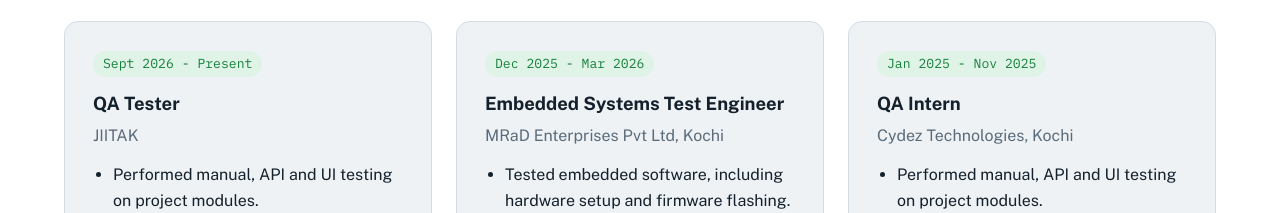
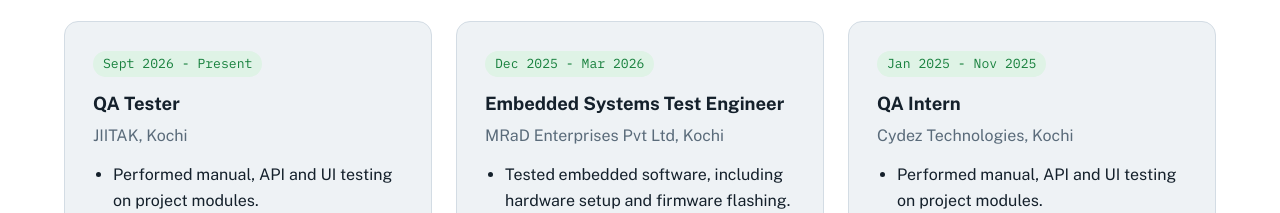
Before and after one commit to Alwin-qa/Portfolio-web, a React (Vite) app: page / in a window 1280 px wide. Shown: the part 1540-1753 px from the top of the page. Built offline with nearby package versions, Linux system fonts and the light colour scheme.

Commit message:
Experience

```diff
--- a/src/data.js
+++ b/src/data.js
@@ -23,7 +23,7 @@
 export const experience = [
   {
     title: "QA Tester",
-    company: "JIITAK",
+    company: "JIITAK, Kochi",
     period: "Sept 2026 - Present",
     points: [
       "Performed manual, API and UI testing on project modules.",
```
